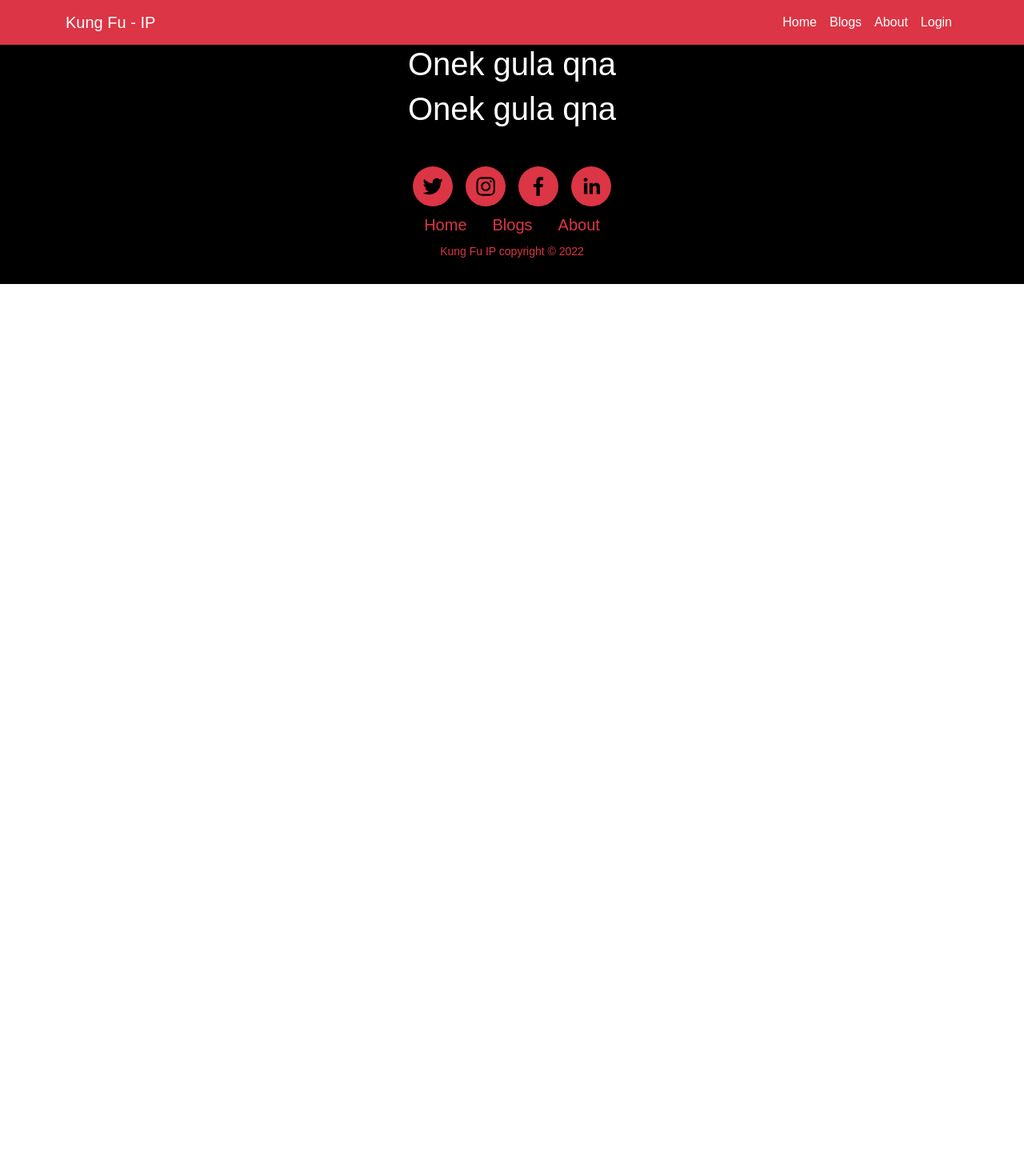
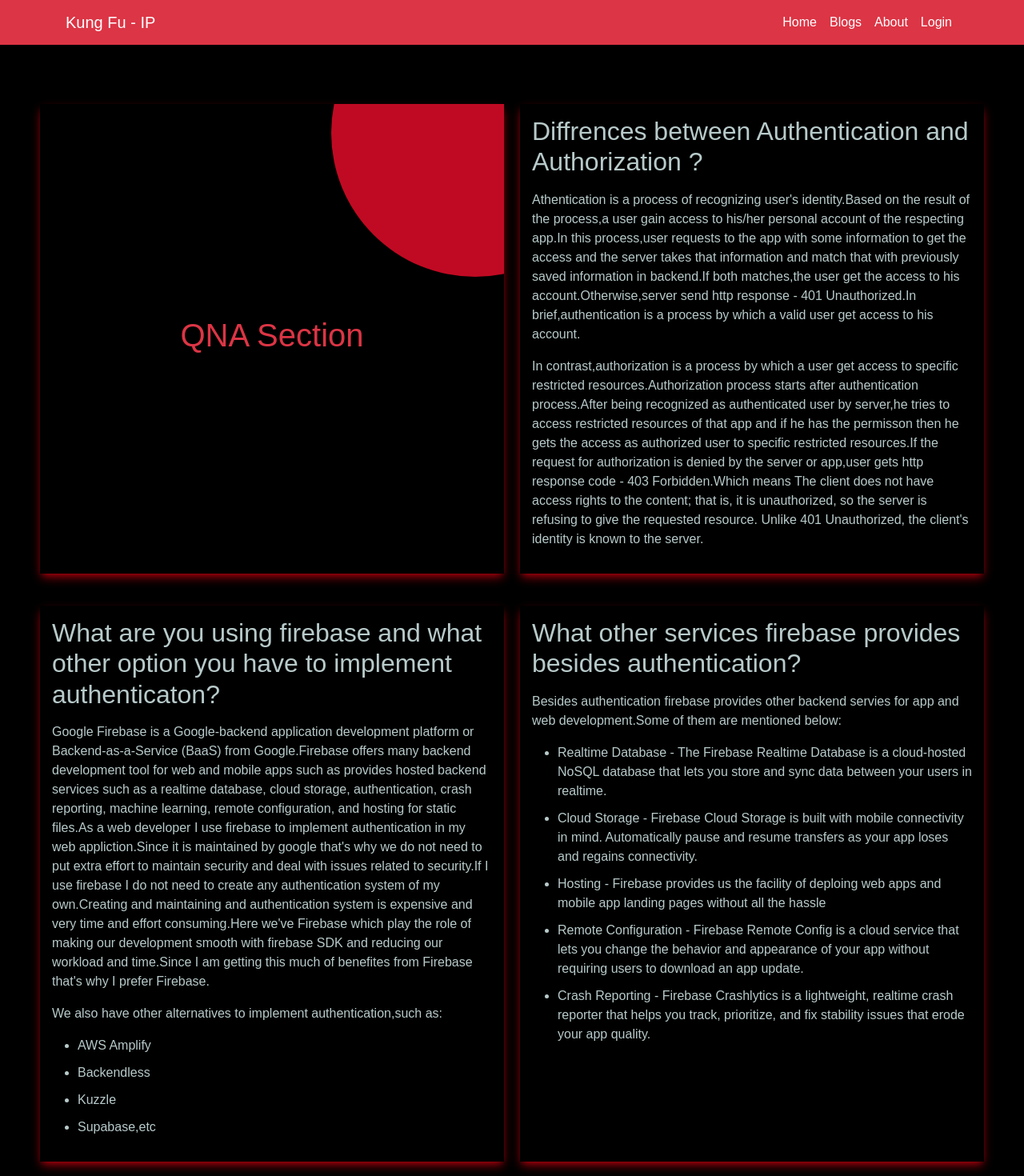
Before and after one commit to leonsabirwm/Kungfu-IP, a React (Create React App) app: page /blogs in a window 1280 px wide. Shown: the top 1470 px of the page at 80% size. Before the commit the page ends 800 px from the top, so only its background shows below. Built offline with nearby package versions, Linux system fonts and the light colour scheme; no server answers.

Commit message:
blog section added

```diff
--- /dev/null
+++ b/src/Components/Blogs/Blogs.css
@@ -0,0 +1,80 @@
+.portion-one{
+    display: grid;
+    grid-template-columns: 1fr 1fr;
+}
+.portion-two{
+    display: grid;
+    grid-template-columns: 1fr 1fr;
+    margin-top: 40px;
+}
+.section-title{
+    display: flex;
+    justify-content: center;
+    align-items: center;
+    font-size: 30px;
+    position: relative;
+    overflow: hidden;
+    color: white;
+}
+ .answer{
+    box-shadow: rgba(252, 0, 21, 0.637) 0px 6px 12px -2px, rgba(252, 2, 2, 0.3) 0px 3px 7px -3px;
+    margin-left: 10px;
+    margin-right: 10px;
+    padding: 15px;
+    text-align: left;
+}
+.QNA-section{
+    padding-top: 130px;
+    padding-left: 40px;
+    padding-right: 40px;
+}
+.answer li{
+    margin-top: 10px;
+}
+.answer p{
+    color: rgb(184, 202, 202);
+
+}
+.alternative-list{
+    color: rgb(184, 202, 202);
+
+}
+.service-list{
+    color: rgb(184, 202, 202);
+
+}
+.answer h2{
+    color: rgb(184, 202, 202);
+
+}
+
+.circle {
+    background: rgba(236, 13, 43, 0.815);
+    clip-path: circle(50%);
+    height: 12em;
+    width: 12em;
+    position: absolute;
+    top: 0;
+    right: 0;
+    transform: translate(40%, -40%);
+
+  }
+@media only screen and (max-width: 576px) {
+    .portion-one{
+
+        grid-template-columns:  1fr;
+    }
+    .portion-two{
+
+        grid-template-columns: 1fr;
+        margin-top: 20px;
+    }
+    .answer{
+        margin-top: 20px;
+    }
+    .circle{
+        height: 2em;
+    width: 2em;
+}
+
+   }
--- a/src/Components/Blogs/Blogs.js
+++ b/src/Components/Blogs/Blogs.js
@@ -1,11 +1,50 @@
 import React from 'react';
+import './Blogs.css'
 
 const Blogs = () => {
     return (
-        <div className='text-white'>
-            <h1>Onek gula qna</h1>
-            <h1>Onek gula qna</h1>
-            <h1>Onek gula qna</h1>
+        <div className='QNA-section'>
+            <div className='portion-one'>
+                <div className='section-title answer'>
+                    <h1 className='text-danger'><span className='text-sky-500'>QNA</span> <span className='text-green-500'>Section</span></h1>
+                    <div className='circle bg-sky-500'>
+                    </div>
+                </div>
+                <div className='answer'>
+                    <h2 className=''>Diffrences between Authentication and Authorization ?</h2>
+                    <p className=' my-3'>Athentication is a process of recognizing user's identity.Based on the result of the process,a user gain access to his/her personal account of the respecting app.In this process,user requests to the app with some information to get the access and the server takes that information and match that with previously saved information in backend.If both matches,the user get the access to his account.Otherwise,server send http response - 401 Unauthorized.In brief,authentication is a process by which a valid user get access to his account.</p>
+                    <p>In contrast,authorization is a process by which a user get access to specific restricted resources.Authorization process starts after authentication process.After being recognized as authenticated user by server,he tries to access restricted resources of that app and if he has the permisson then he gets the access as authorized user to specific restricted resources.If the request for authorization is denied by the server or app,user gets http response code - 403 Forbidden.Which means The client does not have access rights to the content; that is, it is unauthorized, so the server is refusing to give the requested resource. Unlike 401 Unauthorized, the client's identity is known to the server.</p>
+                </div>
+            </div>
+            <div className='portion-two'>
+            <div className='answer'>
+                    <h2 className='text-2xl'>What are you using firebase and what other option you have to implement authenticaton?</h2>
+                    <p className='text-base my-3'>
+                    Google Firebase is a Google-backend application development platform or  Backend-as-a-Service (BaaS) from Google.Firebase offers many backend development tool for web and mobile apps such as provides hosted backend services such as a realtime database, cloud storage, authentication, crash reporting, machine learning, remote configuration, and hosting for static files.As a web developer I use firebase to implement authentication in my web appliction.Since it is maintained by google that's why we do not need to put extra effort to maintain security and deal with issues related to security.If I use firebase I do not need to create any authentication system of my own.Creating and maintaining and authentication system is expensive and very time and effort consuming.Here we've Firebase which play the role of making our development smooth with firebase SDK and reducing our workload and time.Since I am getting this much of benefites from Firebase that's why I prefer Firebase.
+                    </p>
+                    <p>We also have other alternatives to implement authentication,such as: </p>
+                        <ul className='alternative-list'>
+                            <li>AWS Amplify</li>
+                            <li>Backendless</li>
+                            <li>Kuzzle</li>
+                            <li>Supabase,etc</li>
+                        </ul>
+
+
+             </div>
+
+                <div className='answer'>
+                    <h2 className='text-2xl'>What other services firebase provides besides authentication?</h2>
+                    <p className='text-base my-3'>Besides authentication firebase provides other backend servies for app and web development.Some of them are mentioned below: </p>
+                    <ul className='service-list'>
+                        <li>Realtime Database - The Firebase Realtime Database is a cloud-hosted NoSQL database that lets you store and sync data between your users in realtime.</li>
+                        <li>Cloud Storage - Firebase Cloud Storage is built with mobile connectivity in mind. Automatically pause and resume transfers as your app loses and regains connectivity. </li>
+                        <li>Hosting - Firebase provides us the facility of deploing web apps and mobile app landing pages without all the hassle</li>
+                        <li>Remote Configuration - Firebase Remote Config is a cloud service that lets you change the behavior and appearance of your app without requiring users to download an app update.</li>
+                        <li>Crash Reporting - Firebase Crashlytics is a lightweight, realtime crash reporter that helps you track, prioritize, and fix stability issues that erode your app quality.</li>
+                    </ul>
+                </div>
+            </div>
         </div>
     );
 };
--- a/src/Components/Login/Login.js
+++ b/src/Components/Login/Login.js
@@ -44,7 +44,6 @@ const Login = () => {
         }
     },[user,googleUser])
     const handleGoogleSignIn = () =>{
-        console.log('hi there')
         signInWithGoogle();
     }
     return (
```
Also changed, not shown: src/Components/NotFound/NotFound.js (added, +11 -0 lines).
